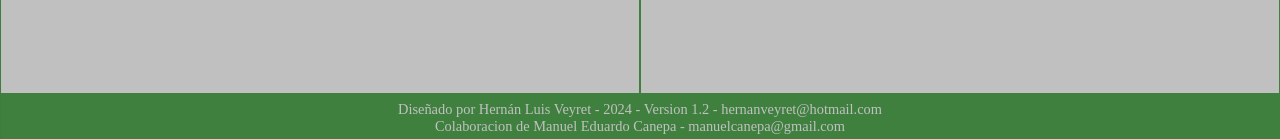
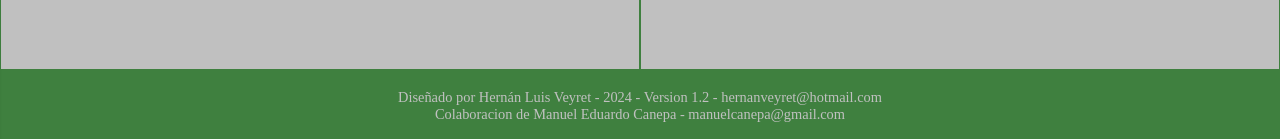
Before and after one commit to hernanveyret/testFarmacias, a React (Create React App) app: page / in a window 1280 px wide. Shown: the part 658-797 px from the top of the page. Built offline with nearby package versions, Linux system fonts and the light colour scheme; no server answers.

Commit message:
Colaboracion

```diff
--- a/src/Componentes/home.css
+++ b/src/Componentes/home.css
@@ -48,13 +48,14 @@ main {
 }
 footer {
   max-width: 100%;
-  height: 3rem;
+  height: 4.5rem;
   background-color: green;
   color: white;
   display: flex;
   flex-direction: column;
   justify-content: center;
   align-items: center;
+  padding: 1rem 0;
 }
 footer p {
   text-align: center;
```
